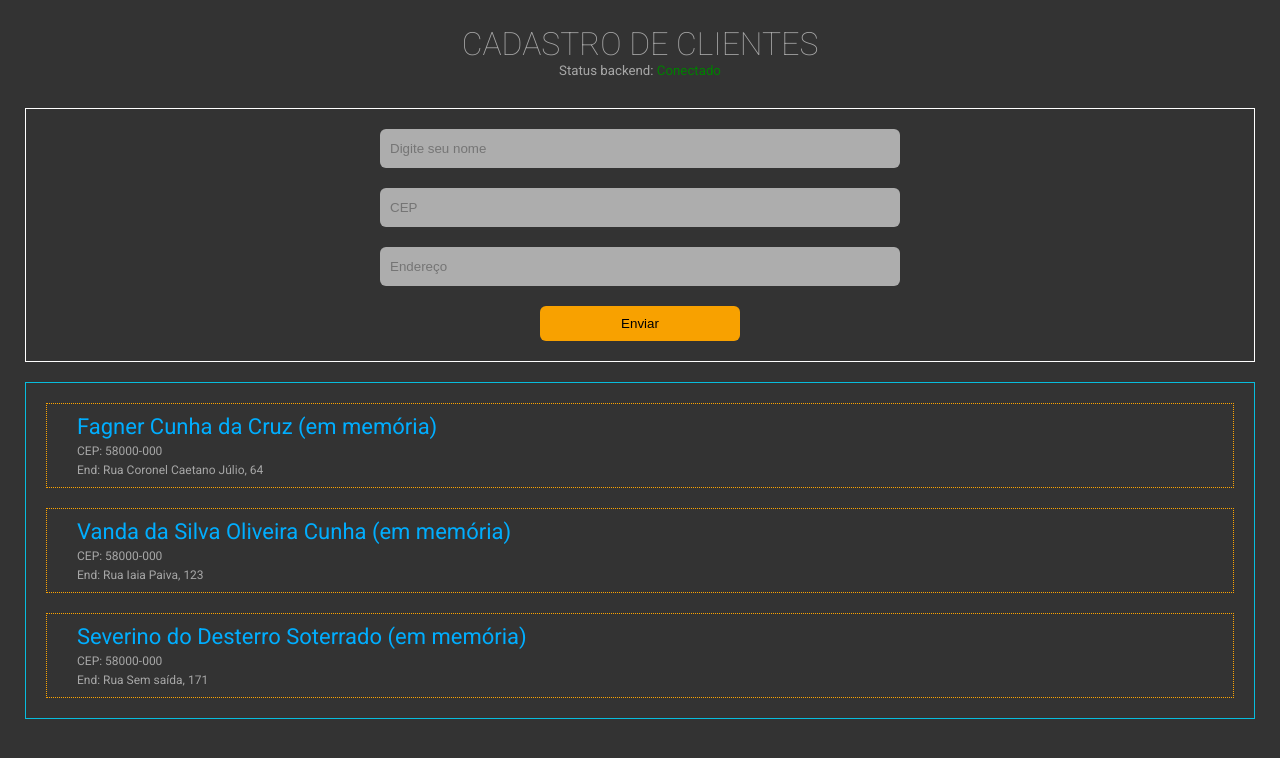
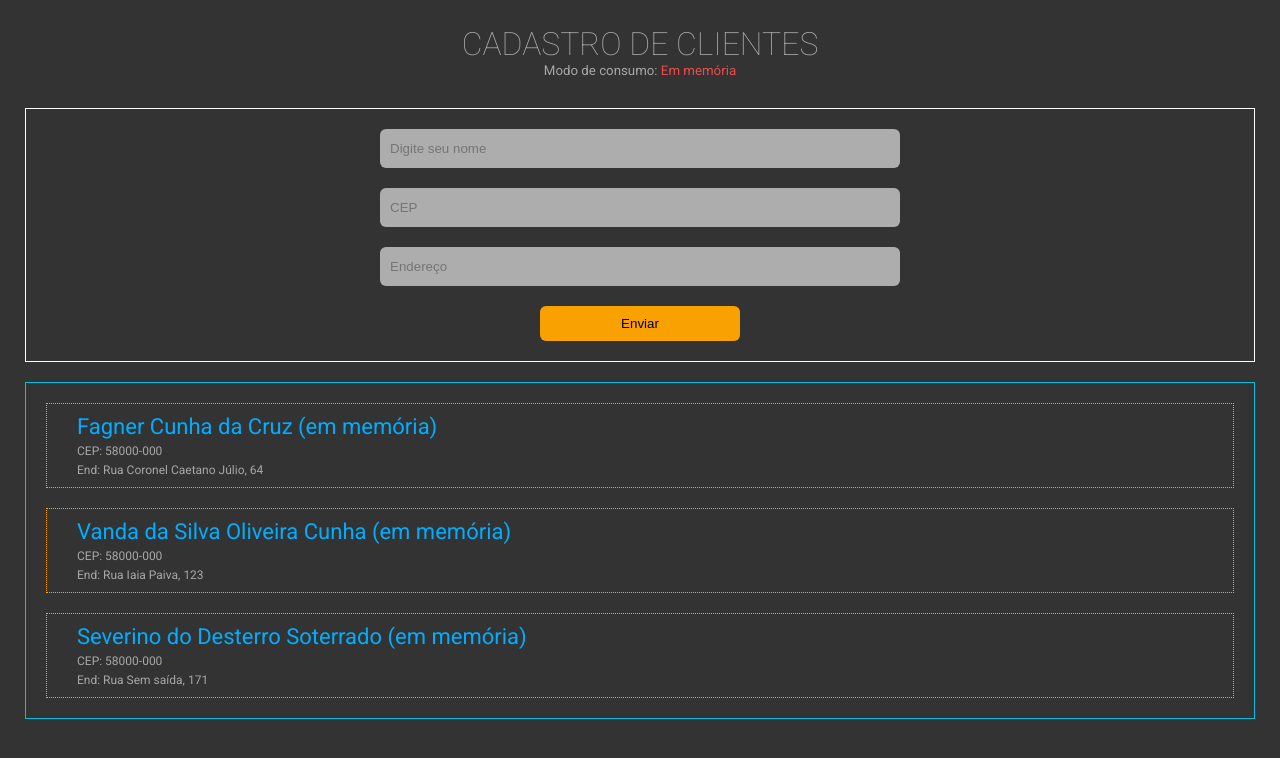
Before and after one commit to fagnercruz/Cadastro-Clientes, a React (Create React App) app in the folder frontend/: page / in a window 1280 px wide. Shown: the top 758 px of the page. Built offline with nearby package versions, Linux system fonts and the light colour scheme; no server answers.

Commit message:
Adicionando loaders ao carregar a listagem de usuarios

```diff
--- a/frontend/package.json
+++ b/frontend/package.json
@@ -10,6 +10,7 @@
     "@types/node": "^16.18.42",
     "@types/react": "^18.2.20",
     "@types/react-dom": "^18.2.7",
+    "@uiball/loaders": "^1.3.0",
     "axios": "^1.5.0",
     "bootstrap": "^5.3.1",
     "react": "^18.2.0",
--- a/frontend/src/App.tsx
+++ b/frontend/src/App.tsx
@@ -19,9 +19,9 @@ function App() {
     <div className="App">
       <h1>CADASTRO DE CLIENTES</h1>
       <h5>
-        Status backend:{" "}
+        Modo de consumo:{" "}
         <span className={CONSUMIR_API_EXTERNA ? "green" : "red"}>
-          {CONSUMIR_API_EXTERNA ? "Conectado" : "Em memória"}
+          {CONSUMIR_API_EXTERNA ? "API Externa" : "Em memória"}
         </span>
       </h5>
       <Formcard adicionarUsuario={adicionarUsuario} listaUsuarios={dados} />
--- a/frontend/src/Components/Userlist/index.tsx
+++ b/frontend/src/Components/Userlist/index.tsx
@@ -5,6 +5,7 @@ import axios, { AxiosRequestConfig } from "axios";
 import { BASE_URL } from "../../Utils/requests";
 import { useEffect, useState } from "react";
 import { CONSUMIR_API_EXTERNA } from "../../Utils/configurations";
+import { DotWave } from "@uiball/loaders";
 
 type Props = {
   usuarios: Usuario[];
@@ -12,10 +13,12 @@ type Props = {
 
 const Userlist = ({ usuarios }: Props) => {
   const [users, setUsers] = useState<Usuario[]>();
+  const [isLoading, setLoading] = useState<boolean>(false);
 
   useEffect(() => {
     //condicional para chavear entre usar dados do backend ou hardcode
     if (CONSUMIR_API_EXTERNA) {
+      setLoading(true);
       const pp: AxiosRequestConfig = {
         method: "GET",
         baseURL: BASE_URL,
@@ -24,9 +27,11 @@ const Userlist = ({ usuarios }: Props) => {
       axios(pp)
         .then((retorno) => {
           setUsers(retorno.data);
+          setLoading(false);
         })
         .catch(() => {
           setUsers(usuarios);
+          setLoading(false);
         });
     } else {
       setUsers(usuarios);
@@ -35,9 +40,15 @@ const Userlist = ({ usuarios }: Props) => {
 
   return (
     <div className="userlist">
-      {users?.map((usuario) => {
-        return <Usercard usuario={usuario} key={usuario.id} />;
-      })}
+      {isLoading && (
+        <div className="loader">
+          <DotWave size={50} speed={0.9} color="orange" />
+        </div>
+      )}
+      {!isLoading &&
+        users?.map((usuario) => {
+          return <Usercard usuario={usuario} key={usuario.id} />;
+        })}
     </div>
   );
 };
--- a/frontend/src/Components/Userlist/styles.css
+++ b/frontend/src/Components/Userlist/styles.css
@@ -7,3 +7,9 @@
   flex-direction: column;
   gap: 20px;
 }
+
+.loader {
+  display: flex;
+  justify-content: center;
+  align-items: center;
+}
--- a/frontend/src/Utils/configurations.ts
+++ b/frontend/src/Utils/configurations.ts
@@ -1 +1 @@
-export const CONSUMIR_API_EXTERNA = true;
+export const CONSUMIR_API_EXTERNA = false;
```
Also changed, not shown: 1 other file (tests, documents, lock files or other folders).
